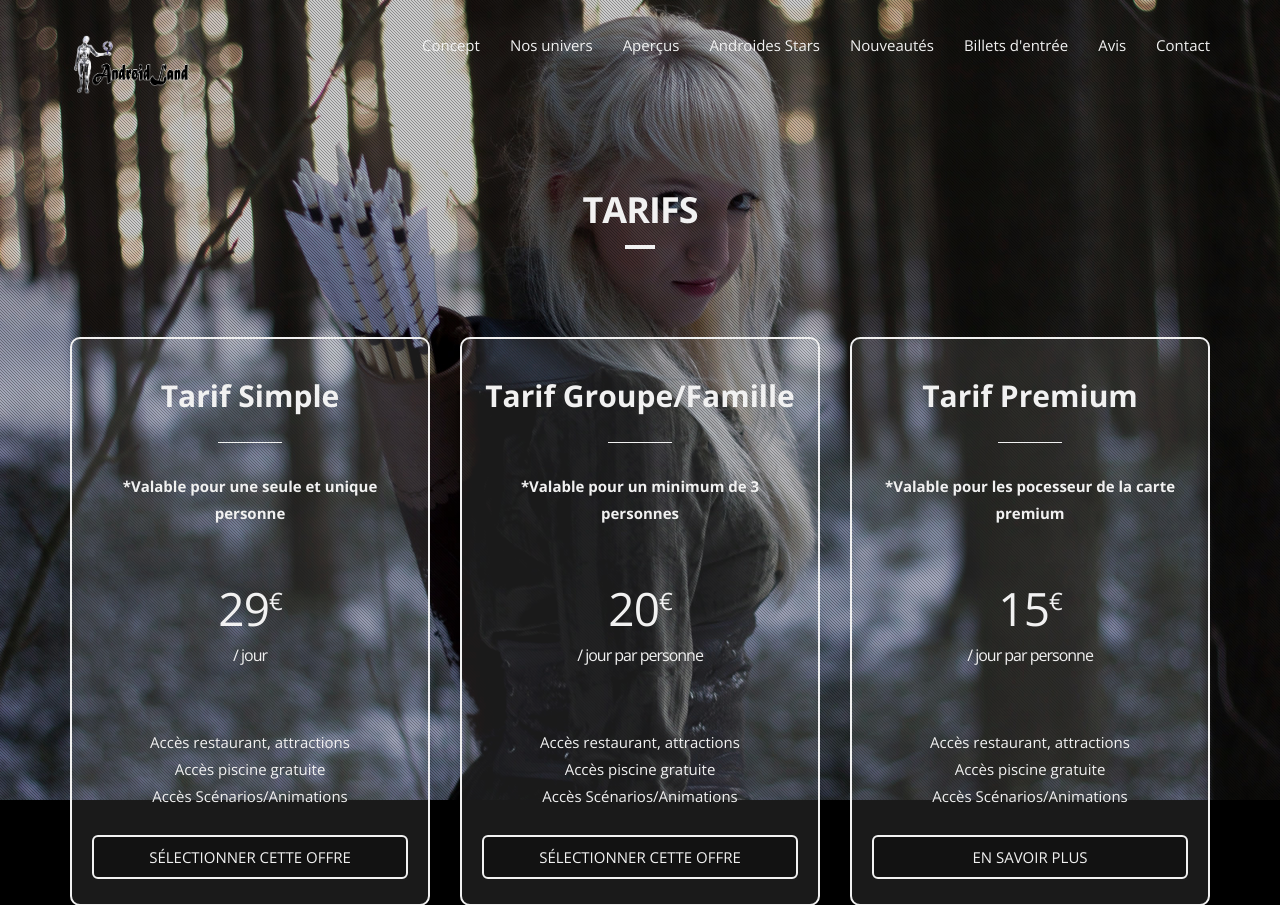
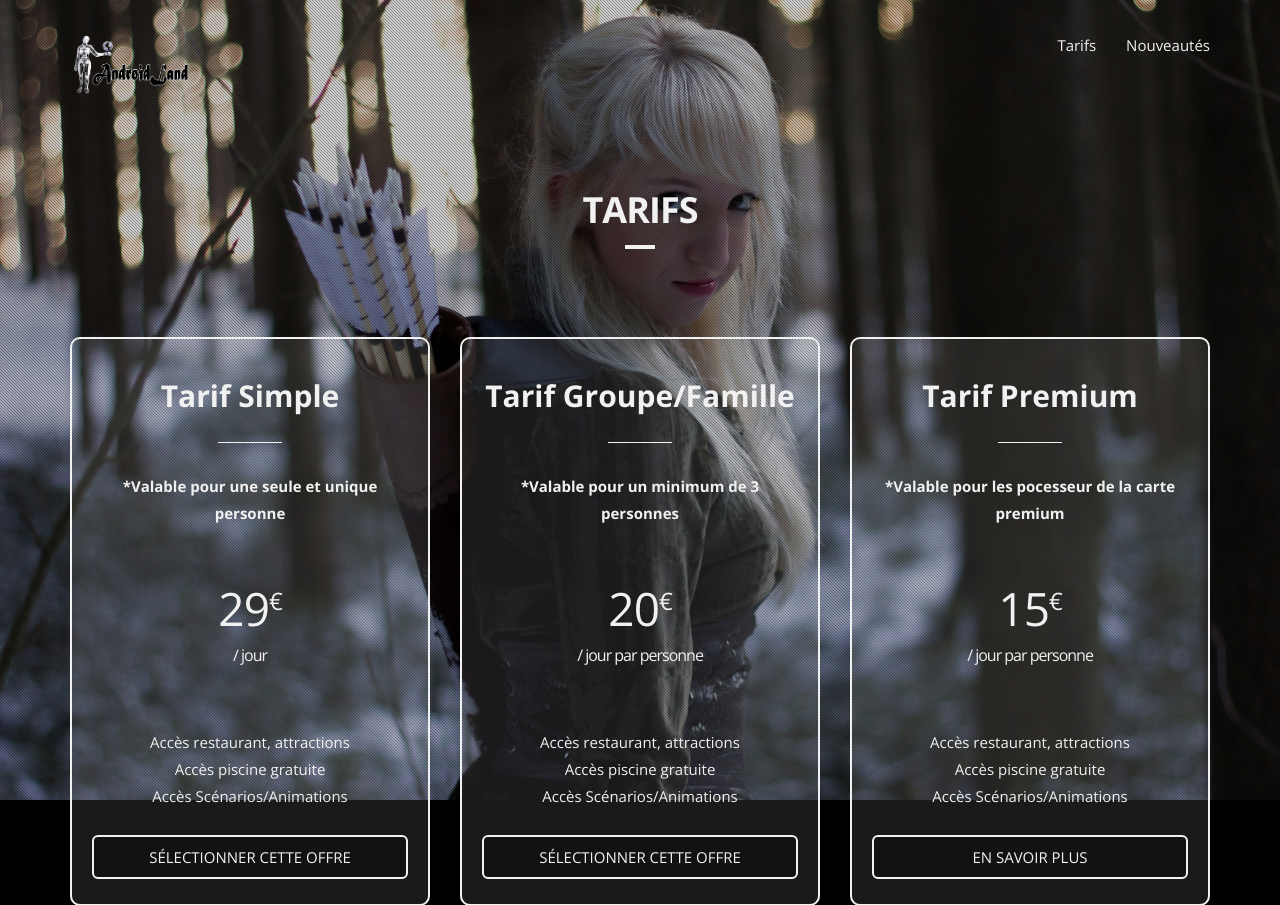
Before and after one commit to Error974/androidland, a PHP site: page /heroic.php in a window 1280 px wide. Shown: the top 905 px of the page. Run offline with PHP 8.4, Linux system fonts and the light colour scheme.

Commit message:
html to php

```diff
--- a/heroic.php
+++ b/heroic.php
@@ -164,21 +164,9 @@
 
 				  <ul class="nav navbar-nav navbar-right">
 
-						<li><a data-scroll href="index.html#concept">Concept</a></li>
+						<li><a data-scroll href="heroic.php#pricing">Tarifs</a></li>
 
-						<li><a data-scroll href="index.html#nos_univers">Nos univers</a></li>
-
-						<li><a data-scroll href="index.html#univers_disponible">Aperçus</a></li>
-
-						<li><a data-scroll href="index.html#team">Androides Stars</a></li>
-
-						<li><a data-scroll href="index.html#news">Nouveautés</a></li>
-
-						<li><a data-scroll href="index.html#pricing">Billets d'entrée</a></li>
-
-						<li><a data-scroll href="index.html#testimonial">Avis</a></li>
-
-						<li><a data-scroll href="index.html#contact">Contact</a></li>
+						<li><a data-scroll href="heroic.php#news">Nouveautés</a></li>
 
 				  </ul>
 
```
